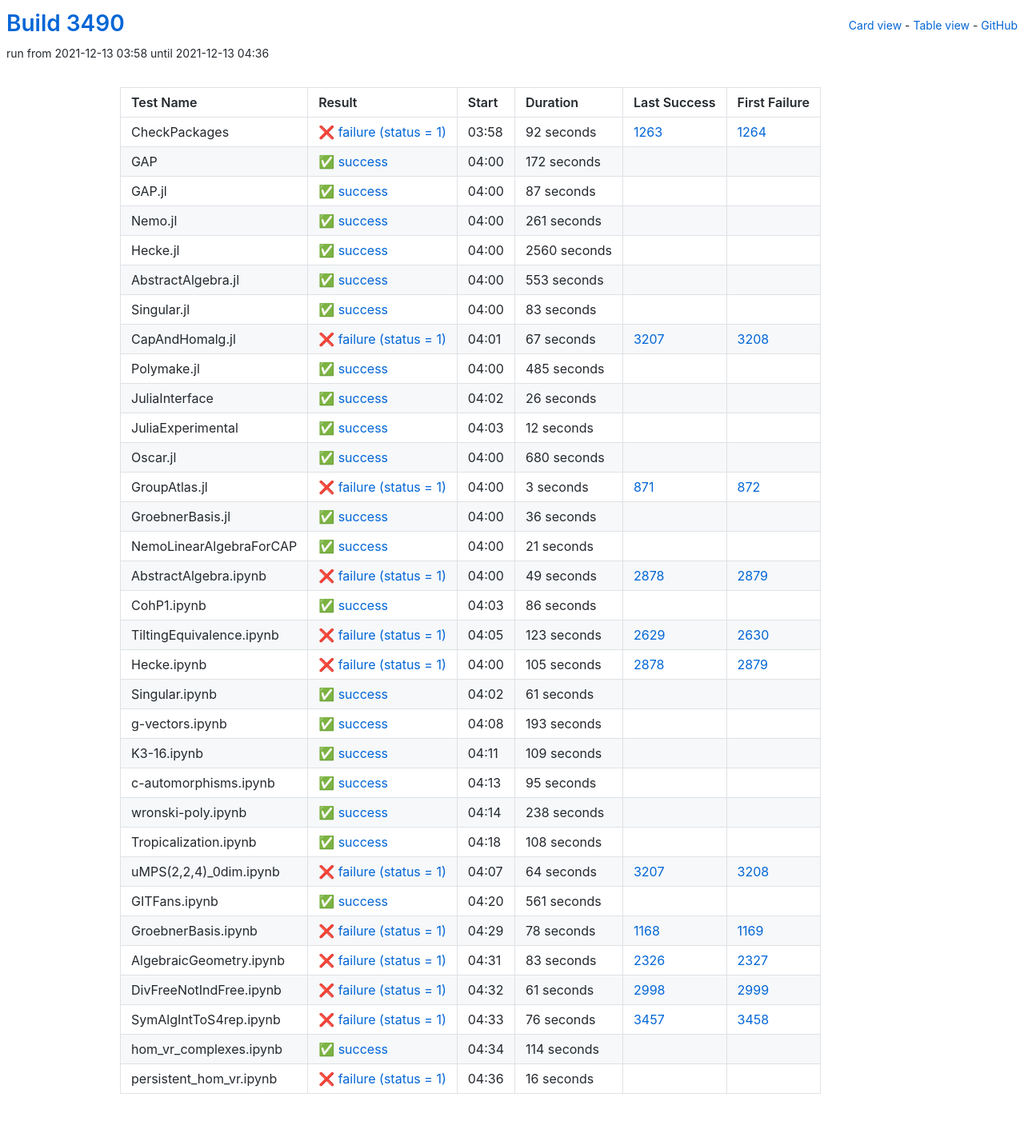
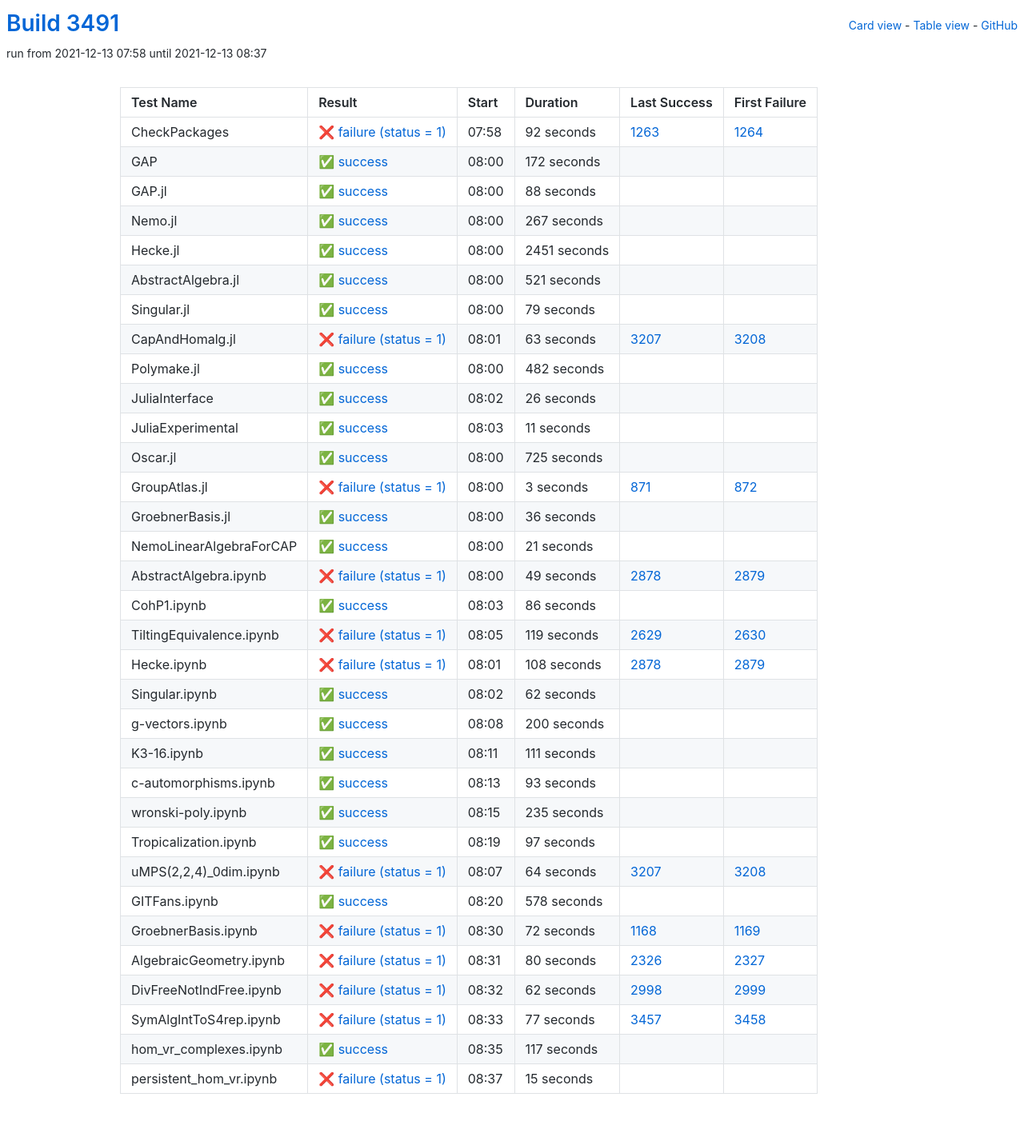
Before and after one commit to oscar-system/oscar-ci-status-stable, a Jekyll site: the page built from table.html, in a window 1280 px wide. Shown: the whole page at 80% size. Built offline with Jekyll 4.4.1, drawn with Linux system fonts in a browser that asks for light colours.

Commit message:
Build #3491

```diff
--- a/_data/ci.yml
+++ b/_data/ci.yml
@@ -1,6 +1,6 @@
 ---
-build: 3490
-build_url: https://oscarci.mathematik.uni-kl.de/job/oscar-stable/3490/
+build: 3491
+build_url: https://oscarci.mathematik.uni-kl.de/job/oscar-stable/3491/
 job: oscar-stable
 organization: oscar-system
 repo: oscar-ci-status-stable
@@ -8,8 +8,8 @@ repourl: https://github.com/oscar-system/oscar-ci-status-stable
 tests:
 - name: CheckPackages
   id: checkpackages
-  log: https://oscarci.mathematik.uni-kl.de/job/oscar-stable/3490/artifact/logs/build-3490/CheckPackages.log
-  start: 2021-12-13 03:58
+  log: https://oscarci.mathematik.uni-kl.de/job/oscar-stable/3491/artifact/logs/build-3491/CheckPackages.log
+  start: 2021-12-13 07:58
   success: false
   exitcode: 1
   status: failure
@@ -20,8 +20,8 @@ tests:
   first_failure_url: https://oscarci.mathematik.uni-kl.de/job/oscar-stable/1264/
 - name: GAP
   id: gap
-  log: https://oscarci.mathematik.uni-kl.de/job/oscar-stable/3490/artifact/logs/build-3490/GAP.log
-  start: 2021-12-13 04:00
+  log: https://oscarci.mathematik.uni-kl.de/job/oscar-stable/3491/artifact/logs/build-3491/GAP.log
+  start: 2021-12-13 08:00
   success: true
   exitcode: 0
   status: success
@@ -32,92 +32,92 @@ tests:
   first_failure_url:
 - name: GAP.jl
   id: gap-jl
-  log: https://oscarci.mathematik.uni-kl.de/job/oscar-stable/3490/artifact/logs/build-3490/GAP.jl.log
-  start: 2021-12-13 04:00
+  log: https://oscarci.mathematik.uni-kl.de/job/oscar-stable/3491/artifact/logs/build-3491/GAP.jl.log
+  start: 2021-12-13 08:00
   success: true
   exitcode: 0
   status: success
-  duration: 87
+  duration: 88
   last_success: false
   last_success_url:
   first_failure: false
   first_failure_url:
 - name: Nemo.jl
   id: nemo-jl
-  log: https://oscarci.mathematik.uni-kl.de/job/oscar-stable/3490/artifact/logs/build-3490/Nemo.jl.log
-  start: 2021-12-13 04:00
+  log: https://oscarci.mathematik.uni-kl.de/job/oscar-stable/3491/artifact/logs/build-3491/Nemo.jl.log
+  start: 2021-12-13 08:00
   success: true
   exitcode: 0
   status: success
-  duration: 261
+  duration: 267
   last_success: false
   last_success_url:
   first_failure: false
   first_failure_url:
 - name: Hecke.jl
   id: hecke-jl
-  log: https://oscarci.mathematik.uni-kl.de/job/oscar-stable/3490/artifact/logs/build-3490/Hecke.jl.log
-  start: 2021-12-13 04:00
+  log: https://oscarci.mathematik.uni-kl.de/job/oscar-stable/3491/artifact/logs/build-3491/Hecke.jl.log
+  start: 2021-12-13 08:00
   success: true
   exitcode: 0
   status: success
-  duration: 2560
+  duration: 2451
   last_success: false
   last_success_url:
   first_failure: false
   first_failure_url:
 - name: AbstractAlgebra.jl
   id: abstractalgebra-jl
-  log: https://oscarci.mathematik.uni-kl.de/job/oscar-stable/3490/artifact/logs/build-3490/AbstractAlgebra.jl.log
-  start: 2021-12-13 04:00
+  log: https://oscarci.mathematik.uni-kl.de/job/oscar-stable/3491/artifact/logs/build-3491/AbstractAlgebra.jl.log
+  start: 2021-12-13 08:00
   success: true
   exitcode: 0
   status: success
-  duration: 553
+  duration: 521
   last_success: false
   last_success_url:
   first_failure: false
   first_failure_url:
 - name: Singular.jl
   id: singular-jl
-  log: https://oscarci.mathematik.uni-kl.de/job/oscar-stable/3490/artifact/logs/build-3490/Singular.jl.log
-  start: 2021-12-13 04:00
+  log: https://oscarci.mathematik.uni-kl.de/job/oscar-stable/3491/artifact/logs/build-3491/Singular.jl.log
+  start: 2021-12-13 08:00
   success: true
   exitcode: 0
   status: success
-  duration: 83
+  duration: 79
   last_success: false
   last_success_url:
   first_failure: false
   first_failure_url:
 - name: CapAndHomalg.jl
   id: capandhomalg-jl
-  log: https://oscarci.mathematik.uni-kl.de/job/oscar-stable/3490/artifact/logs/build-3490/CapAndHomalg.jl.log
-  start: 2021-12-13 04:01
+  log: https://oscarci.mathematik.uni-kl.de/job/oscar-stable/3491/artifact/logs/build-3491/CapAndHomalg.jl.log
+  start: 2021-12-13 08:01
   success: false
   exitcode: 1
   status: failure
-  duration: 67
+  duration: 63
   last_success: 3207
   last_success_url: https://oscarci.mathematik.uni-kl.de/job/oscar-stable/3207/
   first_failure: 3208
   first_failure_url: https://oscarci.mathematik.uni-kl.de/job/oscar-stable/3208/
 - name: Polymake.jl
   id: polymake-jl
-  log: https://oscarci.mathematik.uni-kl.de/job/oscar-stable/3490/artifact/logs/build-3490/Polymake.jl.log
-  start: 2021-12-13 04:00
+  log: https://oscarci.mathematik.uni-kl.de/job/oscar-stable/3491/artifact/logs/build-3491/Polymake.jl.log
+  start: 2021-12-13 08:00
   success: true
   exitcode: 0
   status: success
-  duration: 485
+  duration: 482
   last_success: false
   last_success_url:
   first_failure: false
   first_failure_url:
 - name: JuliaInterface
   id: juliainterface
-  log: https://oscarci.mathematik.uni-kl.de/job/oscar-stable/3490/artifact/logs/build-3490/JuliaInterface.log
-  start: 2021-12-13 04:02
+  log: https://oscarci.mathematik.uni-kl.de/job/oscar-stable/3491/artifact/logs/build-3491/JuliaInterface.log
+  start: 2021-12-13 08:02
   success: true
   exitcode: 0
   status: success
@@ -128,32 +128,32 @@ tests:
   first_failure_url:
 - name: JuliaExperimental
   id: juliaexperimental
-  log: https://oscarci.mathematik.uni-kl.de/job/oscar-stable/3490/artifact/logs/build-3490/JuliaExperimental.log
-  start: 2021-12-13 04:03
+  log: https://oscarci.mathematik.uni-kl.de/job/oscar-stable/3491/artifact/logs/build-3491/JuliaExperimental.log
+  start: 2021-12-13 08:03
   success: true
   exitcode: 0
   status: success
-  duration: 12
+  duration: 11
   last_success: false
   last_success_url:
   first_failure: false
   first_failure_url:
 - name: Oscar.jl
   id: oscar-jl
-  log: https://oscarci.mathematik.uni-kl.de/job/oscar-stable/3490/artifact/logs/build-3490/Oscar.jl.log
-  start: 2021-12-13 04:00
+  log: https://oscarci.mathematik.uni-kl.de/job/oscar-stable/3491/artifact/logs/build-3491/Oscar.jl.log
+  start: 2021-12-13 08:00
   success: true
   exitcode: 0
   status: success
-  duration: 680
+  duration: 725
   last_success: false
   last_success_url:
   first_failure: false
   first_failure_url:
 - name: GroupAtlas.jl
   id: groupatlas-jl
-  log: https://oscarci.mathematik.uni-kl.de/job/oscar-stable/3490/artifact/logs/build-3490/GroupAtlas.jl.log
-  start: 2021-12-13 04:00
+  log: https://oscarci.mathematik.uni-kl.de/job/oscar-stable/3491/artifact/logs/build-3491/GroupAtlas.jl.log
+  start: 2021-12-13 08:00
   success: false
   exitcode: 1
   status: failure
@@ -164,8 +164,8 @@ tests:
   first_failure_url: https://oscarci.mathematik.uni-kl.de/job/oscar-stable/872/
 - name: GroebnerBasis.jl
   id: groebnerbasis-jl
-  log: https://oscarci.mathematik.uni-kl.de/job/oscar-stable/3490/artifact/logs/build-3490/GroebnerBasis.jl.log
-  start: 2021-12-13 04:00
+  log: https://oscarci.mathematik.uni-kl.de/job/oscar-stable/3491/artifact/logs/build-3491/GroebnerBasis.jl.log
+  start: 2021-12-13 08:00
   success: true
   exitcode: 0
   status: success
@@ -176,8 +176,8 @@ tests:
   first_failure_url:
 - name: NemoLinearAlgebraForCAP
   id: nemolinearalgebraforcap
-  log: https://oscarci.mathematik.uni-kl.de/job/oscar-stable/3490/artifact/logs/build-3490/NemoLinearAlgebraForCAP.log
-  start: 2021-12-13 04:00
+  log: https://oscarci.mathematik.uni-kl.de/job/oscar-stable/3491/artifact/logs/build-3491/NemoLinearAlgebraForCAP.log
+  start: 2021-12-13 08:00
   success: true
   exitcode: 0
   status: success
@@ -188,8 +188,8 @@ tests:
   first_failure_url:
 - name: AbstractAlgebra.ipynb
   id: abstractalgebra-ipynb
-  log: https://oscarci.mathematik.uni-kl.de/job/oscar-stable/3490/artifact/logs/build-3490/AbstractAlgebra.ipynb.log
-  start: 2021-12-13 04:00
+  log: https://oscarci.mathematik.uni-kl.de/job/oscar-stable/3491/artifact/logs/build-3491/AbstractAlgebra.ipynb.log
+  start: 2021-12-13 08:00
   success: false
   exitcode: 1
   status: failure
@@ -200,8 +200,8 @@ tests:
   first_failure_url: https://oscarci.mathematik.uni-kl.de/job/oscar-stable/2879/
 - name: CohP1.ipynb
   id: cohp1-ipynb
-  log: https://oscarci.mathematik.uni-kl.de/job/oscar-stable/3490/artifact/logs/build-3490/CohP1.ipynb.log
-  start: 2021-12-13 04:03
+  log: https://oscarci.mathematik.uni-kl.de/job/oscar-stable/3491/artifact/logs/build-3491/CohP1.ipynb.log
+  start: 2021-12-13 08:03
   success: true
   exitcode: 0
   status: success
@@ -212,104 +212,104 @@ tests:
   first_failure_url:
 - name: TiltingEquivalence.ipynb
   id: tiltingequivalence-ipynb
-  log: https://oscarci.mathematik.uni-kl.de/job/oscar-stable/3490/artifact/logs/build-3490/TiltingEquivalence.ipynb.log
-  start: 2021-12-13 04:05
+  log: https://oscarci.mathematik.uni-kl.de/job/oscar-stable/3491/artifact/logs/build-3491/TiltingEquivalence.ipynb.log
+  start: 2021-12-13 08:05
   success: false
   exitcode: 1
   status: failure
-  duration: 123
+  duration: 119
   last_success: 2629
   last_success_url: https://oscarci.mathematik.uni-kl.de/job/oscar-stable/2629/
   first_failure: 2630
   first_failure_url: https://oscarci.mathematik.uni-kl.de/job/oscar-stable/2630/
 - name: Hecke.ipynb
   id: hecke-ipynb
-  log: https://oscarci.mathematik.uni-kl.de/job/oscar-stable/3490/artifact/logs/build-3490/Hecke.ipynb.log
-  start: 2021-12-13 04:00
+  log: https://oscarci.mathematik.uni-kl.de/job/oscar-stable/3491/artifact/logs/build-3491/Hecke.ipynb.log
+  start: 2021-12-13 08:01
   success: false
   exitcode: 1
   status: failure
-  duration: 105
+  duration: 108
   last_success: 2878
   last_success_url: https://oscarci.mathematik.uni-kl.de/job/oscar-stable/2878/
   first_failure: 2879
   first_failure_url: https://oscarci.mathematik.uni-kl.de/job/oscar-stable/2879/
 - name: Singular.ipynb
   id: singular-ipynb
-  log: https://oscarci.mathematik.uni-kl.de/job/oscar-stable/3490/artifact/logs/build-3490/Singular.ipynb.log
-  start: 2021-12-13 04:02
+  log: https://oscarci.mathematik.uni-kl.de/job/oscar-stable/3491/artifact/logs/build-3491/Singular.ipynb.log
+  start: 2021-12-13 08:02
   success: true
   exitcode: 0
   status: success
-  duration: 61
+  duration: 62
   last_success: false
   last_success_url:
   first_failure: false
   first_failure_url:
 - name: g-vectors.ipynb
   id: g-vectors-ipynb
-  log: https://oscarci.mathematik.uni-kl.de/job/oscar-stable/3490/artifact/logs/build-3490/g-vectors.ipynb.log
-  start: 2021-12-13 04:08
+  log: https://oscarci.mathematik.uni-kl.de/job/oscar-stable/3491/artifact/logs/build-3491/g-vectors.ipynb.log
+  start: 2021-12-13 08:08
   success: true
   exitcode: 0
   status: success
-  duration: 193
+  duration: 200
   last_success: false
   last_success_url:
   first_failure: false
   first_failure_url:
 - name: K3-16.ipynb
   id: k3-16-ipynb
-  log: https://oscarci.mathematik.uni-kl.de/job/oscar-stable/3490/artifact/logs/build-3490/K3-16.ipynb.log
-  start: 2021-12-13 04:11
+  log: https://oscarci.mathematik.uni-kl.de/job/oscar-stable/3491/artifact/logs/build-3491/K3-16.ipynb.log
+  start: 2021-12-13 08:11
   success: true
   exitcode: 0
   status: success
-  duration: 109
+  duration: 111
   last_success: false
   last_success_url:
   first_failure: false
   first_failure_url:
 - name: c-automorphisms.ipynb
   id: c-automorphisms-ipynb
-  log: https://oscarci.mathematik.uni-kl.de/job/oscar-stable/3490/artifact/logs/build-3490/c-automorphisms.ipynb.log
-  start: 2021-12-13 04:13
+  log: https://oscarci.mathematik.uni-kl.de/job/oscar-stable/3491/artifact/logs/build-3491/c-automorphisms.ipynb.log
+  start: 2021-12-13 08:13
   success: true
   exitcode: 0
   status: success
-  duration: 95
+  duration: 93
   last_success: false
   last_success_url:
   first_failure: false
   first_failure_url:
 - name: wronski-poly.ipynb
   id: wronski-poly-ipynb
-  log: https://oscarci.mathematik.uni-kl.de/job/oscar-stable/3490/artifact/logs/build-3490/wronski-poly.ipynb.log
-  start: 2021-12-13 04:14
+  log: https://oscarci.mathematik.uni-kl.de/job/oscar-stable/3491/artifact/logs/build-3491/wronski-poly.ipynb.log
+  start: 2021-12-13 08:15
   success: true
   exitcode: 0
   status: success
-  duration: 238
+  duration: 235
   last_success: false
   last_success_url:
   first_failure: false
   first_failure_url:
 - name: Tropicalization.ipynb
   id: tropicalization-ipynb
-  log: https://oscarci.mathematik.uni-kl.de/job/oscar-stable/3490/artifact/logs/build-3490/Tropicalization.ipynb.log
-  start: 2021-12-13 04:18
+  log: https://oscarci.mathematik.uni-kl.de/job/oscar-stable/3491/artifact/logs/build-3491/Tropicalization.ipynb.log
+  start: 2021-12-13 08:19
   success: true
   exitcode: 0
   status: success
-  duration: 108
+  duration: 97
   last_success: false
   last_success_url:
   first_failure: false
   first_failure_url:
 - name: uMPS(2,2,4)_0dim.ipynb
   id: umps-2-2-4-0dim-ipynb
-  log: https://oscarci.mathematik.uni-kl.de/job/oscar-stable/3490/artifact/logs/build-3490/uMPS-2-2-4-_0dim.ipynb.log
-  start: 2021-12-13 04:07
+  log: https://oscarci.mathematik.uni-kl.de/job/oscar-stable/3491/artifact/logs/build-3491/uMPS-2-2-4-_0dim.ipynb.log
+  start: 2021-12-13 08:07
   success: false
   exitcode: 1
   status: failure
@@ -320,84 +320,84 @@ tests:
   first_failure_url: https://oscarci.mathematik.uni-kl.de/job/oscar-stable/3208/
 - name: GITFans.ipynb
   id: gitfans-ipynb
-  log: https://oscarci.mathematik.uni-kl.de/job/oscar-stable/3490/artifact/logs/build-3490/GITFans.ipynb.log
-  start: 2021-12-13 04:20
+  log: https://oscarci.mathematik.uni-kl.de/job/oscar-stable/3491/artifact/logs/build-3491/GITFans.ipynb.log
+  start: 2021-12-13 08:20
   success: true
   exitcode: 0
   status: success
-  duration: 561
+  duration: 578
   last_success: false
   last_success_url:
   first_failure: false
   first_failure_url:
 - name: GroebnerBasis.ipynb
   id: groebnerbasis-ipynb
-  log: https://oscarci.mathematik.uni-kl.de/job/oscar-stable/3490/artifact/logs/build-3490/GroebnerBasis.ipynb.log
-  start: 2021-12-13 04:29
+  log: https://oscarci.mathematik.uni-kl.de/job/oscar-stable/3491/artifact/logs/build-3491/GroebnerBasis.ipynb.log
+  start: 2021-12-13 08:30
   success: false
   exitcode: 1
   status: failure
-  duration: 78
+  duration: 72
   last_success: 1168
   last_success_url: https://oscarci.mathematik.uni-kl.de/job/oscar-stable/1168/
   first_failure: 1169
   first_failure_url: https://oscarci.mathematik.uni-kl.de/job/oscar-stable/1169/
 - name: AlgebraicGeometry.ipynb
   id: algebraicgeometry-ipynb
-  log: https://oscarci.mathematik.uni-kl.de/job/oscar-stable/3490/artifact/logs/build-3490/AlgebraicGeometry.ipynb.log
-  start: 2021-12-13 04:31
+  log: https://oscarci.mathematik.uni-kl.de/job/oscar-stable/3491/artifact/logs/build-3491/AlgebraicGeometry.ipynb.log
+  start: 2021-12-13 08:31
   success: false
   exitcode: 1
   status: failure
-  duration: 83
+  duration: 80
   last_success: 2326
   last_success_url: https://oscarci.mathematik.uni-kl.de/job/oscar-stable/2326/
   first_failure: 2327
   first_failure_url: https://oscarci.mathematik.uni-kl.de/job/oscar-stable/2327/
 - name: DivFreeNotIndFree.ipynb
   id: divfreenotindfree-ipynb
-  log: https://oscarci.mathematik.uni-kl.de/job/oscar-stable/3490/artifact/logs/build-3490/DivFreeNotIndFree.ipynb.log
-  start: 2021-12-13 04:32
+  log: https://oscarci.mathematik.uni-kl.de/job/oscar-stable/3491/artifact/logs/build-3491/DivFreeNotIndFree.ipynb.log
+  start: 2021-12-13 08:32
   success: false
   exitcode: 1
   status: failure
-  duration: 61
+  duration: 62
   last_success: 2998
   last_success_url: https://oscarci.mathematik.uni-kl.de/job/oscar-stable/2998/
   first_failure: 2999
   first_failure_url: https://oscarci.mathematik.uni-kl.de/job/oscar-stable/2999/
 - name: SymAlgIntToS4rep.ipynb
   id: symalginttos4rep-ipynb
-  log: https://oscarci.mathematik.uni-kl.de/job/oscar-stable/3490/artifact/logs/build-3490/SymAlgIntToS4rep.ipynb.log
-  start: 2021-12-13 04:33
+  log: https://oscarci.mathematik.uni-kl.de/job/oscar-stable/3491/artifact/logs/build-3491/SymAlgIntToS4rep.ipynb.log
+  start: 2021-12-13 08:33
   success: false
   exitcode: 1
   status: failure
-  duration: 76
+  duration: 77
   last_success: 3457
   last_success_url: https://oscarci.mathematik.uni-kl.de/job/oscar-stable/3457/
   first_failure: 3458
   first_failure_url: https://oscarci.mathematik.uni-kl.de/job/oscar-stable/3458/
 - name: hom_vr_complexes.ipynb
   id: hom-vr-complexes-ipynb
-  log: https://oscarci.mathematik.uni-kl.de/job/oscar-stable/3490/artifact/logs/build-3490/hom_vr_complexes.ipynb.log
-  start: 2021-12-13 04:34
+  log: https://oscarci.mathematik.uni-kl.de/job/oscar-stable/3491/artifact/logs/build-3491/hom_vr_complexes.ipynb.log
+  start: 2021-12-13 08:35
   success: true
   exitcode: 0
   status: success
-  duration: 114
+  duration: 117
   last_success: false
   last_success_url:
   first_failure: false
   first_failure_url:
 - name: persistent_hom_vr.ipynb
   id: persistent-hom-vr-ipynb
-  log: https://oscarci.mathematik.uni-kl.de/job/oscar-stable/3490/artifact/logs/build-3490/persistent_hom_vr.ipynb.log
-  start: 2021-12-13 04:36
+  log: https://oscarci.mathematik.uni-kl.de/job/oscar-stable/3491/artifact/logs/build-3491/persistent_hom_vr.ipynb.log
+  start: 2021-12-13 08:37
   success: false
   exitcode: 1
   status: failure
-  duration: 16
+  duration: 15
   last_success: false
   last_success_url:
   first_failure: false
```
Also changed, not shown: README.md.
